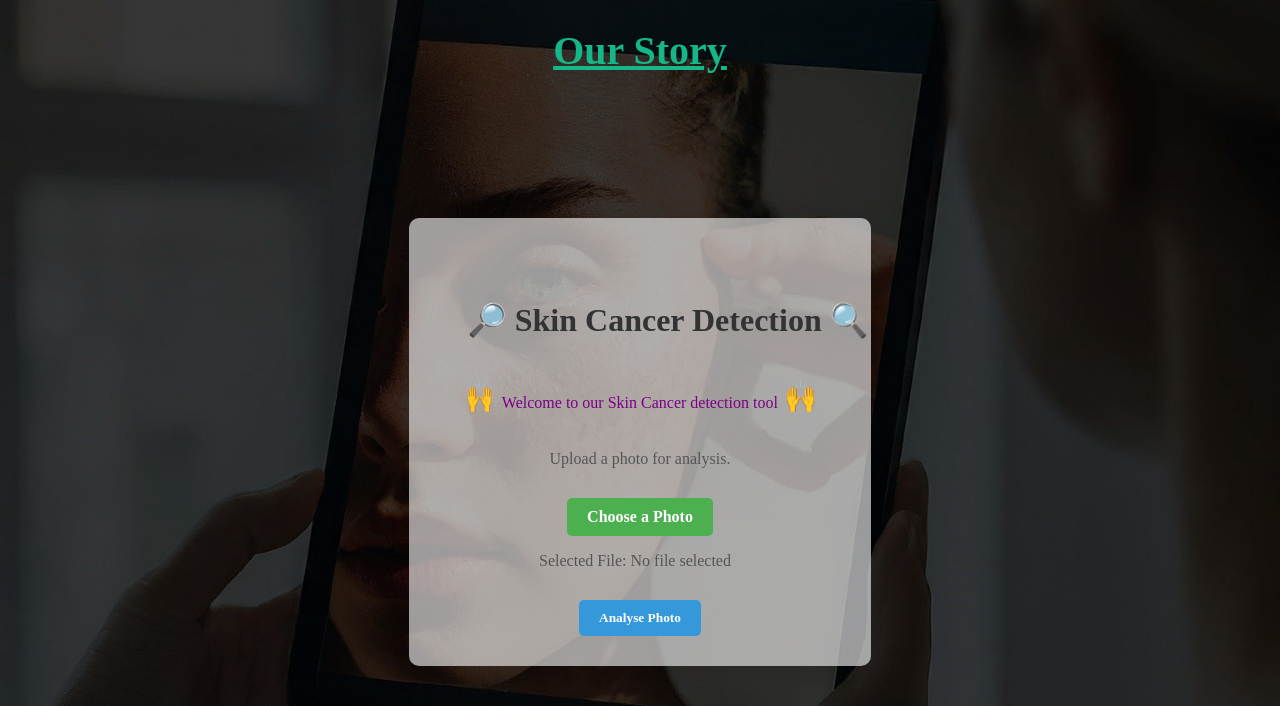
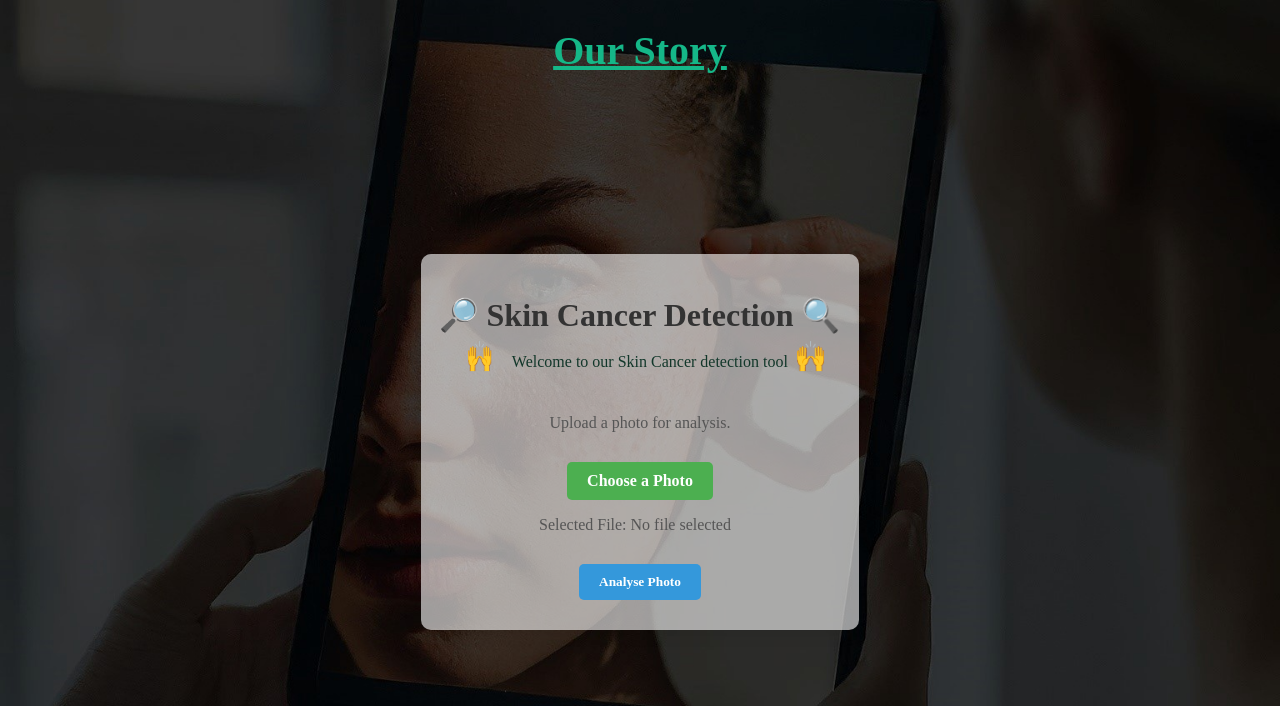
Before and after one commit to falconpunch082/melanoma-detection, a Flask app: page / in a window 1280 px wide. Shown: the top 706 px of the page. Run offline with Flask 3, Linux system fonts and the light colour scheme.

Commit message:
adjust animation to be more random

```diff
--- a/app/templates/skin-cancer-detection.html
+++ b/app/templates/skin-cancer-detection.html
@@ -298,7 +298,7 @@
 
     <div class="container">
         <!-- Header -->
-        <h1 class="move_ani">
+        <h1 class="" style="margin:-20px;">
             <p class="magnifyingglass"
             style="animation-duration: {{ range(7, 10) | random }}s; --rotation-deg: -{{range(50,120)|random}}deg;--translate-deg: {{range(0, 10)|random}}px;">🔎</p>
             Skin Cancer Detection
@@ -306,8 +306,8 @@
             style="animation-duration: {{ range(7, 10) | random }}s; --rotation-deg: {{range(50,120)|random}}deg;--translate-deg: {{range(0, 10)|random}}px;">🔍</p>
         </h1>
         <!-- Sub header -->
-        <p class="jump_ani" >
-            <span class="clapping" style="animation-duration: {{ range(1, 6) | random }}s; --rotation-degree: {{ range(50, 90) | random }}deg;">🙌</span>
+        <p class="" style="color:#12372A;margin-top: -35px;">
+            <span class="clapping jump_ani" style="animation-duration: {{ range(1, 6) | random }}s; --rotation-degree: {{ range(50, 90) | random }}deg;">🙌</span>
             Welcome to our Skin Cancer detection tool
             <span class="clapping" style="animation-duration: {{ range(1, 6) | random }}s; --rotation-degree: {{ range(50, 90) | random }}deg;">🙌</span></p>
         <!-- Upload promp -->
```
